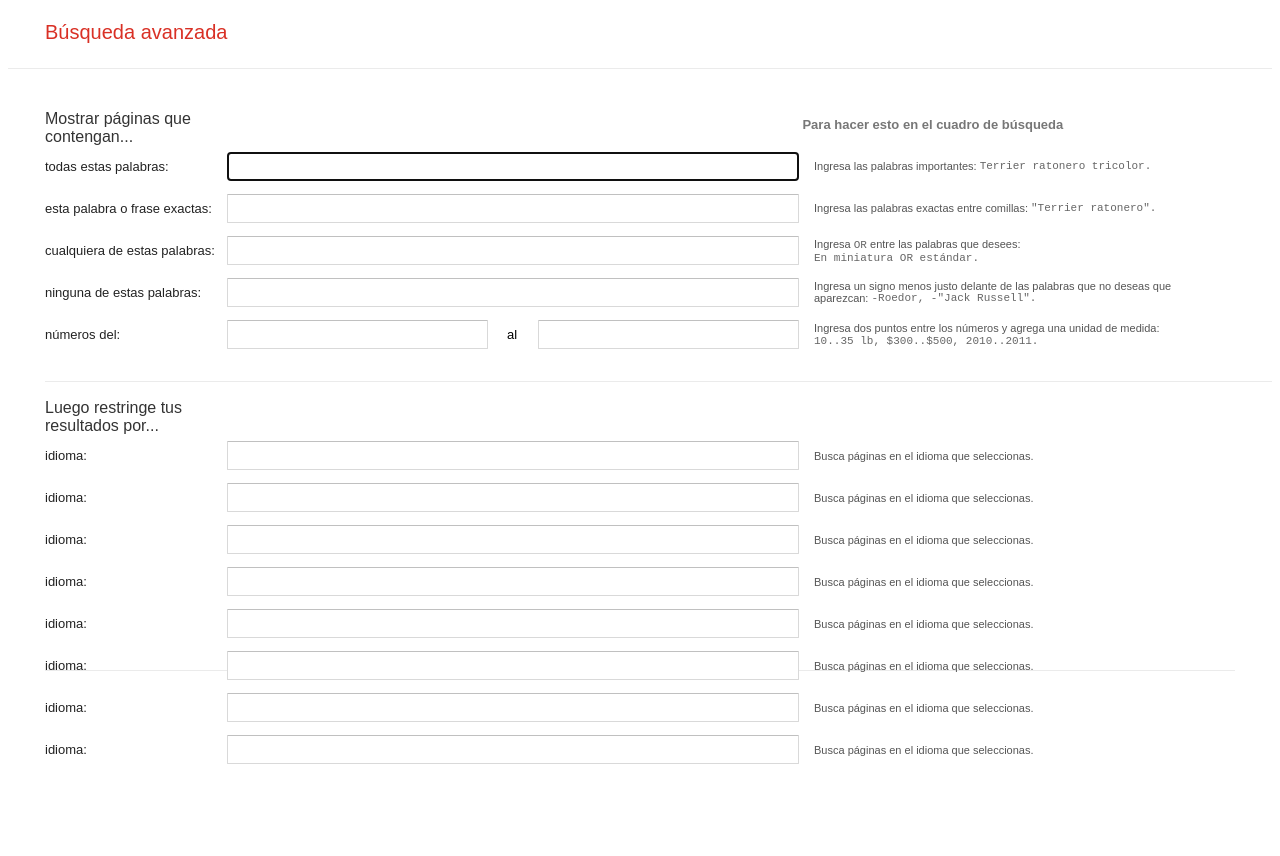
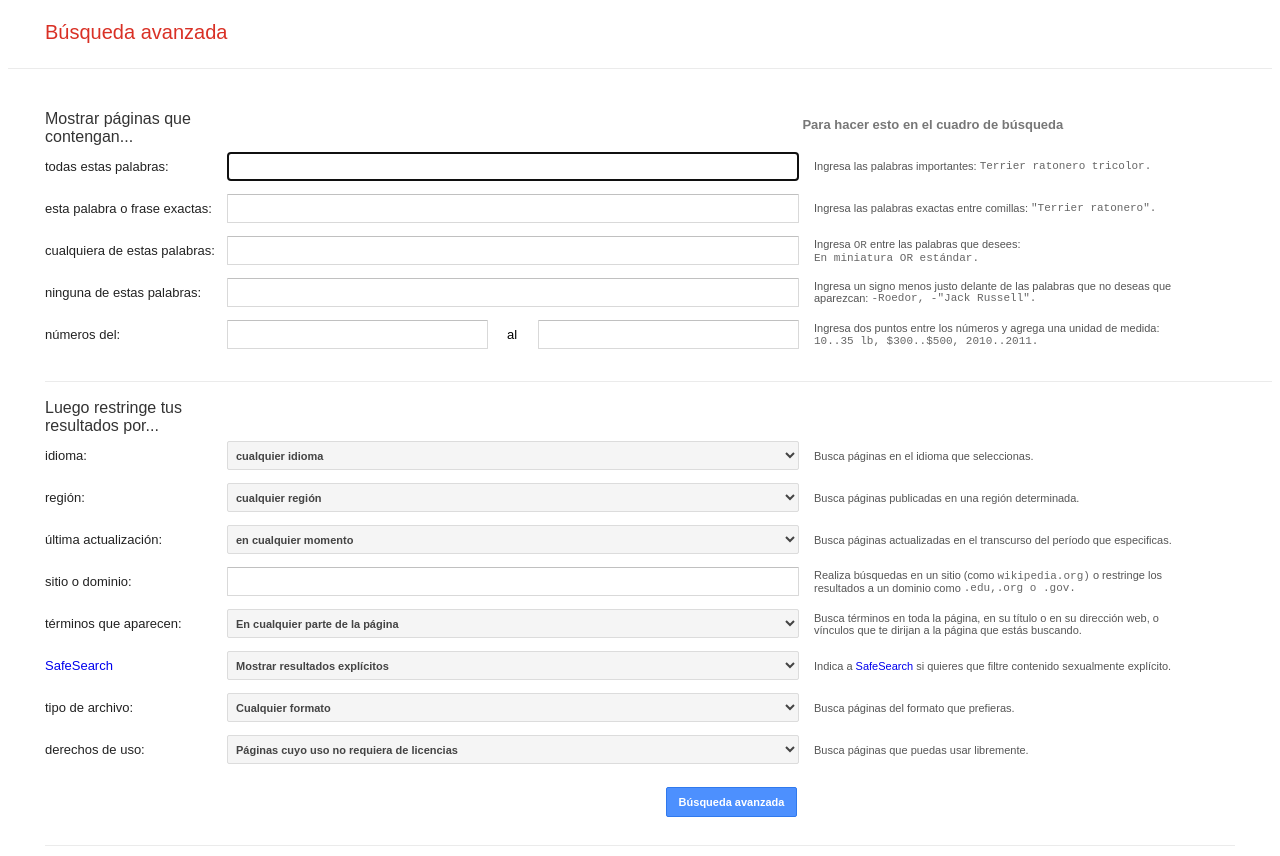
Before and after one commit to thencabito/thencabito.github.io, a plain HTML site: page advanced.html in a window 1280 px wide. Shown: the part 68-924 px from the top of the page. Drawn offline with Linux system fonts and the light colour scheme.

Commit message:
Cuasi terminada la busqueda avanzada

```diff
--- a/advanced.html
+++ b/advanced.html
@@ -109,7 +109,15 @@
                             <label> idioma:</label>
                         </div>
                         <div class="division_10_2">
-                            <input value="" autofocus="autofocus" name="as_q" type="text">
+                          <select name="select" id="sub-menu">
+                            <option value="0">cualquier idioma</option>
+                            <option value="1">Español</option>
+                            <option value="2">Ingles</option>
+                            <option value="3">Portugues</option>
+                            <option value="4">Aleman</option>
+                            <option value="5">Japones</option>
+                            <option value="6">Chino</option>
+                          </select>
                         </div>
                         <div class="division_10_3">
                             <label>Busca páginas en el idioma que seleccionas. </label>
@@ -117,80 +125,116 @@
                     </div>
                     <div class="division_11">
                         <div class="division_11_1">
-                            <label> idioma:</label>
+                            <label> región:</label>
                         </div>
                         <div class="division_11_2">
-                            <input value="" autofocus="autofocus" name="as_q" type="text">
+                            <select name="select" id="sub-menu">
+                                <option value="0">cualquier región</option>
+                                <option value="1">Colombia</option>
+                                <option value="2">Estados Unidos</option>
+                                <option value="3">Brasil</option>
+                                <option value="4">Alemania</option>
+                                <option value="5">Japon</option>
+                                <option value="6">China</option>
+                            </select>
                         </div>
                         <div class="division_11_3">
-                            <label>Busca páginas en el idioma que seleccionas. </label>
+                            <label>Busca páginas publicadas en una región determinada. </label>
                         </div>
                     </div>
                     <div class="division_12">
                         <div class="division_12_1">
-                            <label> idioma:</label>
+                            <label> última actualización:</label>
                         </div>
                         <div class="division_12_2">
-                            <input value="" autofocus="autofocus" name="as_q" type="text">
+                            <select name="select" id="sub-menu">
+                                <option value="0">en cualquier momento</option>
+                                <option value="1">las últimas 24 horas</option>
+                                <option value="2">la última semana</option>
+                                <option value="3">el último mes</option>
+                                <option value="4">el último año</option>
+                            </select>
                         </div>
                         <div class="division_12_3">
-                            <label>Busca páginas en el idioma que seleccionas. </label>
+                            <label>Busca páginas actualizadas en el transcurso del período que especificas. </label>
                         </div>
                     </div>
                     <div class="division_13">
                         <div class="division_13_1">
-                            <label> idioma:</label>
+                            <label> sitio o dominio:</label>
                         </div>
                         <div class="division_13_2">
                             <input value="" autofocus="autofocus" name="as_q" type="text">
                         </div>
                         <div class="division_13_3">
-                            <label>Busca páginas en el idioma que seleccionas. </label>
+                            <label>Realiza búsquedas en un sitio (como </label>
+                            <label id=label1> wikipedia.org)</label>
+                            <label>o restringe los resultados a un dominio como </label>
+                            <span>.edu,.org o .gov.</span>
                         </div>
                     </div>
                     <div class="division_14">
                         <div class="division_14_1">
-                            <label> idioma:</label>
+                            <label> términos que aparecen:</label>
                         </div>
                         <div class="division_14_2">
-                            <input value="" autofocus="autofocus" name="as_q" type="text">
+                            <select name="select" id="sub-menu">
+                                <option value="0">En cualquier parte de la página</option>
+                                <option value="1">En el título de la página</option>
+                                <option value="2">En el texto de la página</option>
+                                <option value="3">En la URL de la página</option>
+                                <option value="4">En vinculos que te dirijan a la página</option>
+                            </select>
                         </div>
                         <div class="division_14_3">
-                            <label>Busca páginas en el idioma que seleccionas. </label>
+                            <label>Busca términos en toda la página, en su título o en su dirección web, o vínculos que te dirijan a la página que estás buscando. </label>
                         </div>
                     </div>
                     <div class="division_15">
-                        <div class="division_15_1">
-                            <label> idioma:</label>
-                        </div>
+                            <a id = "safe" href="https://support.google.com/websearch?p=adv_safesearch&amp;hl=es-419">SafeSearch</a>
                         <div class="division_15_2">
-                            <input value="" autofocus="autofocus" name="as_q" type="text">
+                            <select name="select" id="sub-menu">
+                                <option value="0">Mostrar resultados explícitos</option>
+                                <option value="1">Ocultar resultados explícitos</option>
+                            </select>
                         </div>
                         <div class="division_15_3">
-                            <label>Busca páginas en el idioma que seleccionas. </label>
+                            <label>Indica a
+                            <a href="https://support.google.com/websearch?p=adv_safesearch&amp;hl=es-419">SafeSearch</a>
+                            si quieres que filtre contenido sexualmente explícito. </label>
                         </div>
                     </div>
                     <div class="division_16">
                         <div class="division_16_1">
-                            <label> idioma:</label>
+                            <label> tipo de archivo:</label>
                         </div>
                         <div class="division_16_2">
-                            <input value="" autofocus="autofocus" name="as_q" type="text">
+                            <select name="select" id="sub-menu">
+                                <option value="0">Cualquier formato</option>
+                                <option value="1">Adobe acrobat PDF (.pdf)</option>
+                                <option value="2">Microsoft Excel (.xls)</option>
+                            </select>
                         </div>
                         <div class="division_16_3">
-                            <label>Busca páginas en el idioma que seleccionas. </label>
+                            <label>Busca páginas del formato que prefieras. </label>
                         </div>
                     </div>
                     <div class="division_17">
                         <div class="division_17_1">
-                            <label> idioma:</label>
+                            <label> derechos de uso:</label>
                         </div>
                         <div class="division_17_2">
-                            <input value="" autofocus="autofocus" name="as_q" type="text">
+                            <select name="select" id="sub-menu">
+                                <option value="0">Páginas cuyo uso no requiera de licencias</option>
+                                <option value="1">Páginas que se puedan usar o compartir libremente</option>
+                            </select>
                         </div>
                         <div class="division_17_3">
-                            <label>Busca páginas en el idioma que seleccionas. </label>
+                            <label>Busca páginas que puedas usar libremente. </label>
                         </div>
+                    </div>
+                    <div class="division_18">
+                        <input id="busqueda" class="button" value="Búsqueda avanzada" type="submit">
                     </div>
                 </form>
             </div>
--- a/style_advanced.css
+++ b/style_advanced.css
@@ -93,7 +93,7 @@ input[type=text] {
   border-top: 1px solid #c0c0c0;
   font-size: 13px;
   position: absolute;
-
+  z-index:1000;
 }
 
 .division_4_3 {
@@ -294,7 +294,7 @@ span{
 }
 
 .division_9 {
-    height: 280px;
+    height: 455px;
     width: auto;
     display: block;
     font-family: arial,sans-serif;
@@ -336,11 +336,10 @@ span{
 
 .division_10_2 {
     padding: 6px 182px;
-    position: absolute;
 }
 
 .division_10_3 {
-    padding: 15px 769px;
+    padding: 3px 769px;
     height: 30px;
     width: 370px;
     font-size: 11px;
@@ -394,7 +393,7 @@ span{
     position: absolute;
 }
 
-.division_11_3, .division_12_3, .division_13_3, .division_14_3, .division_15_3, .division_16_3, .division_17_3 {
+.division_11_3, .division_12_3, .division_15_3, .division_16_3, .division_17_3 {
     padding: 15px 769px;
     height: 30px;
     width: 370px;
@@ -404,6 +403,90 @@ span{
     position: absolute;
 
 }
+
+.division_13_3 {
+    padding: 8px 769px;
+    height: 30px;
+    width: 370px;
+    font-size: 11px;
+    color: #555;
+    font-family: arial,sans-serif;
+    position: absolute;
+}
+
+.division_14_3 {
+    padding: 9px 769px;
+    height: 30px;
+    width: 370px;
+    font-size: 11px;
+    color: #555;
+    font-family: arial,sans-serif;
+    position: absolute;
+}
+
+select {
+    width: 572px;
+    height: 29px;
+    text-align: left;
+    text-indent: 4px;
+    margin: 0;
+    padding: 0;
+    color: #444;
+    font-size: 11px;
+    font-weight: bold;
+    line-height: 27px;
+    border: 1px solid #dcdcdc;
+    border-radius: 2px;
+    background-color: #f5f5f5;
+    font-family: arial,sans-serif;
+    position: absolute;
+    z-index: 9;
+}
+
+a {
+    text-decoration: none;
+}
+
+a:hover {
+    text-decoration: underline;
+}
+
+#safe {
+    font-size: 13px;
+    font-family: arial,sans-serif;
+    padding-top: 13px;
+    position: absolute;
+    text-decoration: none;
+}
+
+#safe:hover {
+    text-decoration: underline;
+}
+
+.division_18{
+    padding: 342px 621px;
+    position: absolute;
+}
+#busqueda {
+    height: 30px;
+    width: 131px;
+    background-color: #4d90fe;
+    float: right;
+    margin: 10px 0;
+    padding: 0 11px;
+    box-shadow: none;
+    border: 1px solid #3079ed;
+    color: #fff;
+    border-radius: 2px;
+    cursor: default;
+    font-size: 11px;
+    font-weight: bold;
+    text-align: center;
+    white-space: nowrap;
+    box-sizing: border-box;
+    align-items: flex-start;
+    font-family: arial,sans-serif;
+}
 /*
  border: 1px solid #d9d9d9;
  margin: 0px 150px;
--- a/style_search.css
+++ b/style_search.css
@@ -37,6 +37,7 @@
 	top: 26px;
     background: #fff;
 }
+#textBox{ z-index:1000; }
 .in_g {
 	width: 578px;
     height: 42px;
```
